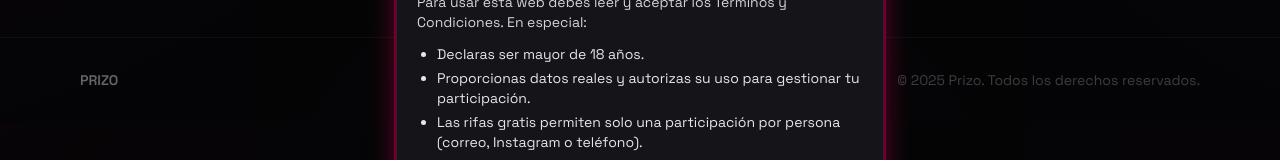
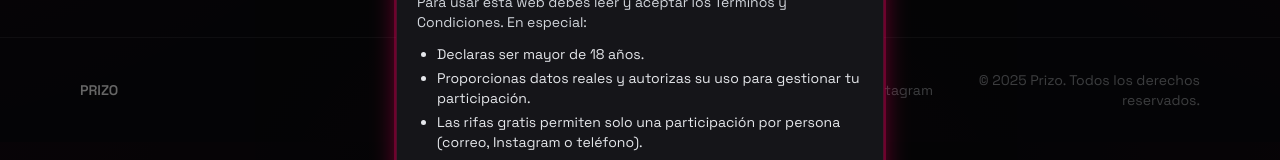
Before and after one commit to rifasprizove-beep/Prizo-Web, a Next.js app in the folder apps/web/: page /verify in a window 1280 px wide. Shown: the part 243-403 px from the top of the page. Built offline with nearby package versions, Linux system fonts and the light colour scheme; no server answers.

Commit message:
feat(web): footer con enlace a Instagram y soporte como burbuja flotante de WhatsApp\n\n- Footer muestra link a IG si NEXT_PUBLIC_INSTAGRAM_URL está configurado (con ícono)\n- Botón de soporte ahora es un círculo flotante con el icono de WhatsApp (wa.me con NEXT_PUBLIC_SUPPORT_WHATSAPP)

```diff
--- a/apps/web/src/components/Footer.tsx
+++ b/apps/web/src/components/Footer.tsx
@@ -1,6 +1,7 @@
 "use client";
 
 export function Footer() {
+  const ig = process.env.NEXT_PUBLIC_INSTAGRAM_URL || '';
   return (
     <footer className="mt-10 py-8 border-t border-white/10 text-sm text-gray-300">
       <div className="site-container grid gap-4 md:grid-cols-3 items-center">
@@ -10,7 +11,24 @@ export function Footer() {
           <a href="/verify" className="hover:underline">Verificar</a>
           <a href="/terms" className="hover:underline">Términos</a>
         </nav>
-        <div className="md:text-right opacity-70">© {new Date().getFullYear()} Prizo. Todos los derechos reservados.</div>
+        <div className="md:text-right opacity-70 flex md:justify-end items-center gap-3">
+          {/* Instagram */}
+          {ig && (
+            <a
+              href={ig}
+              target="_blank"
+              rel="noopener noreferrer"
+              className="inline-flex items-center gap-2 hover:text-white"
+              aria-label="Ir a nuestro Instagram"
+            >
+              <svg xmlns="http://www.w3.org/2000/svg" viewBox="0 0 24 24" fill="currentColor" className="w-5 h-5">
+                <path d="M7 2C4.2 2 2 4.2 2 7v10c0 2.8 2.2 5 5 5h10c2.8 0 5-2.2 5-5V7c0-2.8-2.2-5-5-5H7zm0 2h10c1.7 0 3 1.3 3 3v10c0 1.7-1.3 3-3 3H7c-1.7 0-3-1.3-3-3V7c0-1.7 1.3-3 3-3zm5 3.5A5.5 5.5 0 106 13a5.5 5.5 0 006-5.5zm0 2A3.5 3.5 0 118.5 13 3.5 3.5 0 0112 9.5zM18 6.8a1.2 1.2 0 11-2.4 0 1.2 1.2 0 012.4 0z"/>
+              </svg>
+              <span className="hidden sm:inline">Instagram</span>
+            </a>
+          )}
+          <span>© {new Date().getFullYear()} Prizo. Todos los derechos reservados.</span>
+        </div>
       </div>
     </footer>
   );
--- a/apps/web/src/components/WhatsAppHelp.tsx
+++ b/apps/web/src/components/WhatsAppHelp.tsx
@@ -13,10 +13,15 @@ export function WhatsAppHelp() {
       href={href}
       target="_blank"
       rel="noopener noreferrer"
-      className="fixed bottom-5 right-5 z-40 rounded-full px-4 py-2 bg-brand-500 text-white shadow-glow hover:translate-y-[-2px] transition-transform"
+      className="fixed bottom-5 right-5 z-40 w-14 h-14 rounded-full bg-[#25D366] text-white shadow-lg shadow-black/30 flex items-center justify-center hover:scale-105 active:scale-95 transition-transform"
       aria-label="Chatear con soporte por WhatsApp"
     >
-      Soporte
+      {/* Ícono de WhatsApp */}
+      <svg xmlns="http://www.w3.org/2000/svg" viewBox="0 0 32 32" fill="currentColor" className="w-7 h-7">
+        <path d="M19.11 17.26c-.31-.15-1.81-.89-2.09-.99-.28-.1-.48-.15-.68.15-.2.31-.78.99-.96 1.19-.18.2-.36.22-.67.08-.31-.15-1.31-.48-2.5-1.52-.92-.82-1.54-1.83-1.72-2.14-.18-.31-.02-.48.13-.63.13-.13.31-.33.46-.5.15-.17.2-.28.31-.48.1-.2.05-.37-.03-.52-.08-.15-.68-1.64-.93-2.24-.24-.58-.49-.5-.68-.5-.18 0-.37-.02-.57-.02s-.52.07-.79.37c-.27.31-1.04 1.02-1.04 2.49 0 1.47 1.07 2.9 1.21 3.1.15.2 2.12 3.23 5.13 4.53.72.31 1.28.5 1.71.64.72.23 1.37.2 1.89.12.58-.09 1.81-.74 2.07-1.45.26-.71.26-1.31.18-1.45-.07-.15-.27-.23-.58-.38z"/>
+        <path d="M27.27 4.73A13.4 13.4 0 0016 1.33C8.85 1.33 3.04 7.14 3.04 14.29c0 2.33.62 4.6 1.81 6.6L3 30.67l9.99-1.81a13.18 13.18 0 006.99 2c7.15 0 12.96-5.81 12.96-12.96.01-3.46-1.34-6.73-3.67-9.17zM16 28.18c-2.16 0-4.28-.58-6.14-1.68l-.44-.26-5.92 1.07 1.12-5.79-.28-.47a12.05 12.05 0 01-1.78-6.77C2.56 8.53 8.12 2.96 15 2.96c3.52 0 6.83 1.37 9.32 3.86a13.06 13.06 0 013.83 9.32c0 6.88-5.56 12.04-12.15 12.04z"/>
+      </svg>
+      <span className="sr-only">Soporte por WhatsApp</span>
     </a>
   );
 }
```
